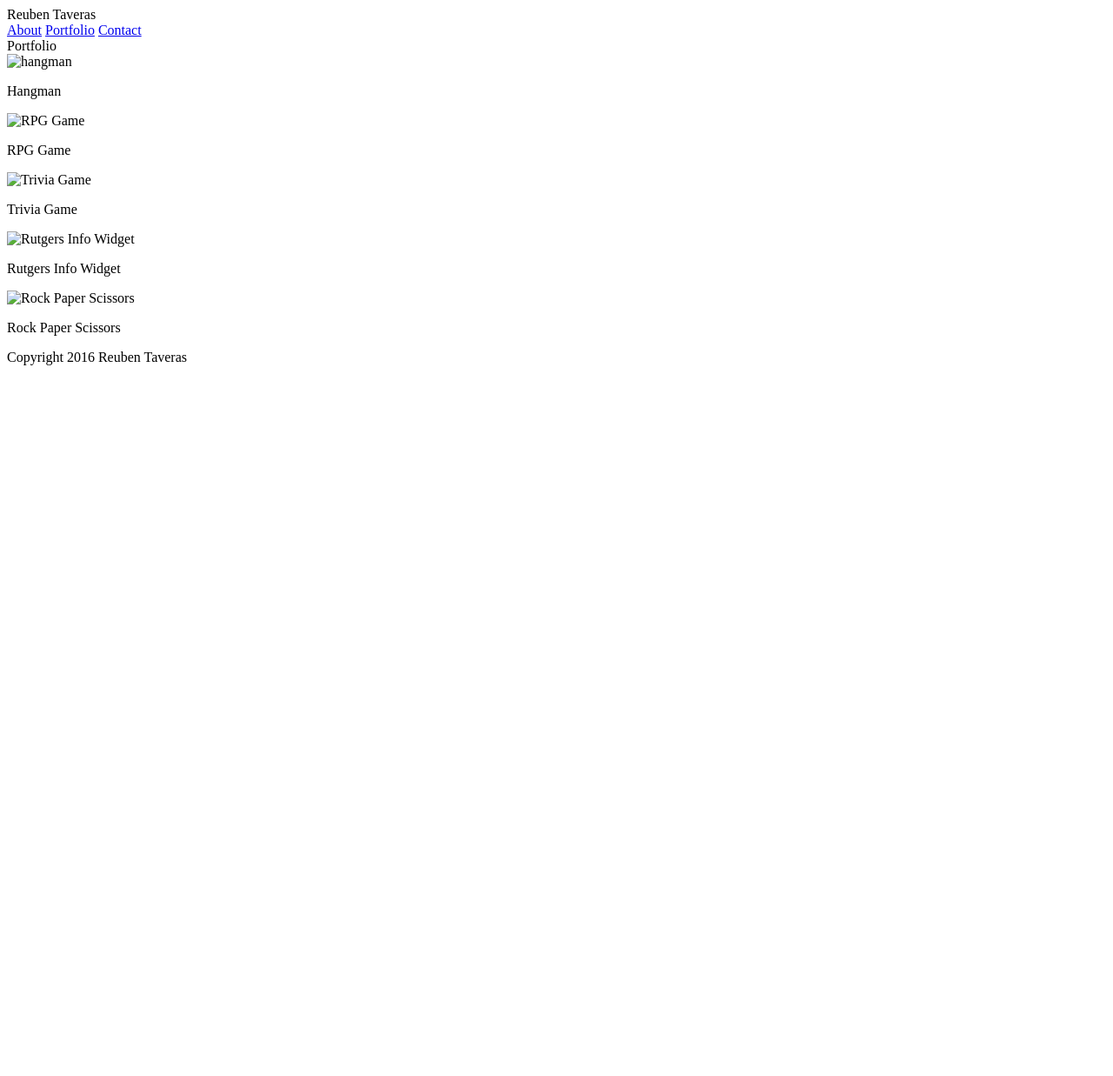
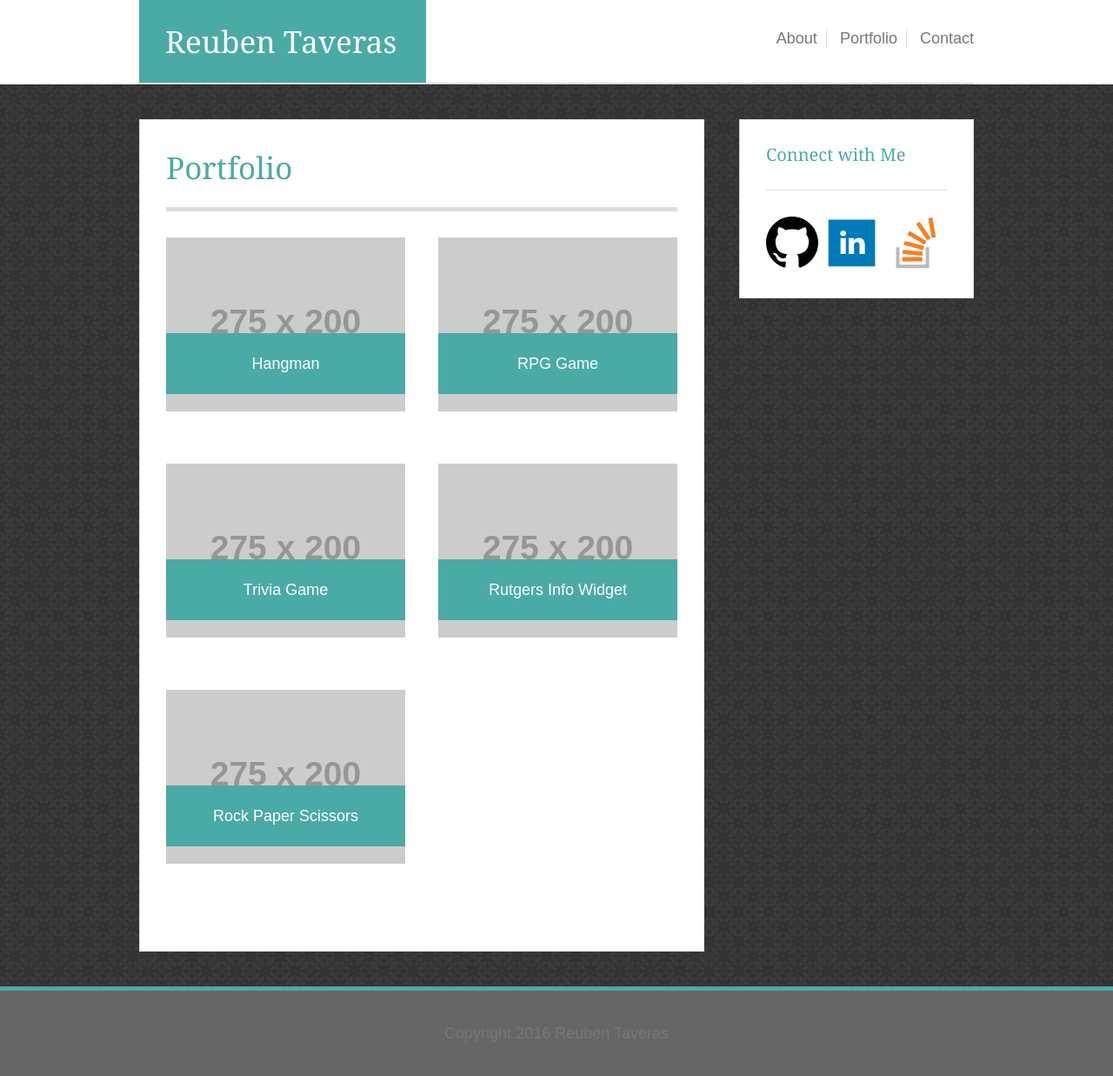
Before and after one commit to rtaveras824/Basic-Portfolio, a PHP site: page /portfolio.html in a window 1280 px wide. Shown: the whole page at 87% size. Before the commit the page ends 420 px from the top, so only its background shows below. Run offline with PHP 8.4, Linux system fonts and the light colour scheme; grey boxes labelled with a size stand in for pictures from a placeholder-image service; some libraries are stand-ins or nearby versions.

Commit message:
Almosted Finished

```diff
--- a/assets/style.css
+++ b/assets/style.css
@@ -4,8 +4,6 @@
 }
 
 body {
-	background-image: url("images/dark_embroidery.png");
-	background-color: gray;
 	font-family: 'Arial', 'Helvetica Neue', Helvetica, sans-serif;
 	font-size: 18px;
 }
@@ -16,7 +14,7 @@ body {
 
 .container {
 	width: 960px;
-	margin-left: 150px;
+	margin: 0 auto;
 }
 
 h1, h2 {
@@ -32,13 +30,16 @@ h2 {
 	border-bottom: 1px solid #ddd;
 }
 
+
+
+/* -------TOP SECTION--------- */
+
 #top .container {
 	position: relative;
 	border-bottom: 2px solid #ddd;
 }
 
 #top {
-	margin-bottom: 40px;
 	background-color: white;
 	width: 100%;
 }
@@ -61,14 +62,23 @@ nav a {
 	text-decoration: none;
 }
 
-.spacer {
+.menuitems {
 	margin-right: 10px;
 	padding-right: 10px;
 	border-right: 1px solid #ddd;
 }
 
+
+
+/* ---------- MIDDLE SECTION -------------*/
+
+#middle {
+	background-image: url("images/dark_embroidery.png");
+	background-color: gray;
+}
+
 #main {
-	margin-bottom: 40px;
+	padding: 40px 0;
 	overflow: auto;
 }
 
@@ -78,18 +88,38 @@ nav a {
 	border-bottom: 5px solid #ddd;
 }
 
-img {
+#content {
+	width: 650px;
+	padding: 40px 30px 40px 30px;
+	background-color: white;
+	border: 1px solid #ddd;
+	line-height: 30px;
+	float: left;
+}
+
+.about {
 	float: left;
 	margin: 0 30px 30px 0;
 }
 
-#content {
-	width: 650px;
-	padding: 40px 40px 40px 30px;
-	background-color: white;
-	border: 1px solid #ddd;
-	line-height: 30px;
+.portfolio {
 	float: left;
+	margin-bottom: 60px;
+	width: 275px;
+	height: 200px;
+}
+
+#first,#third,#fifth {
+	margin-right: 38px;
+}
+
+.portfolio p {
+	text-align: center;
+	padding: 20px 0;
+	background-color: #4aaaa5;
+	color: white;
+	position: relative;
+	top: 110px;
 }
 
 aside {
@@ -103,9 +133,13 @@ aside {
 aside img {
 	width: 60px;
 	height: 60px;
-	margin: 0 4px;
+	margin-right: 4px;
 
 }
+
+
+
+/* ------------- BOTTOM SECTION ------------ */
 
 footer {
 	background-color: #666;
--- a/portfolio.html
+++ b/portfolio.html
@@ -1,41 +1,54 @@
+<!DOCTYPE html>
+<html lang="en">
+
 <!DOCTYPE html>
 <html lang="en">
 
 <head>
 	<title>Portfolio</title>
+	<link rel="stylesheet" type="text/css" href="assets/reset.css">
+	<link rel="stylesheet" type="text/css" href="assets/style.css">
 </head>
 
 <body>
+<div>
 	<section id="top">
-		<header>Reuben Taveras</header>
+		<div class="container">
+			<h1>Reuben Taveras</h1>
 			<nav>
-			<a href="index.html">About</a>
-			<a href="portfolio.html">Portfolio</a>
+				<a class="menuitems" href="index.html">About</a>
+				<a class="menuitems" href="portfolio.html">Portfolio</a>
 				<a href="contact.html">Contact</a>
 			</nav>
+		</div>
 	</section>
 
-	<section id="content">
-		Portfolio
-		<div id="first">
-			<img src="#" alt="hangman">
+	<section id="middle">
+		<div id="main" class="container">
+			<div id="content">
+				<h1>Portfolio</h1>
+				<div id="first" class="portfolio" style="background-image:url(http://placehold.it/275x200)">
 					<p>Hangman</p>
 				</div>
-		<div id="second">
-			<img src="#" alt="RPG Game">
+				<div id="second" class="portfolio" style="background-image:url(http://placehold.it/275x200)">
 					<p>RPG Game</p>
 				</div>
-		<div id="third">
-			<img src="#" alt="Trivia Game">
+				<div id="third" class="portfolio" style="background-image:url(http://placehold.it/275x200)">
 					<p>Trivia Game</p>
 				</div>
-		<div id="fourth">
-			<img src="#" alt="Rutgers Info Widget">
+				<div id="fourth" class="portfolio" style="background-image:url(http://placehold.it/275x200)">
 					<p>Rutgers Info Widget</p>
 				</div>
-		<div id="fifth">
-			<img src="#" alt="Rock Paper Scissors">
+				<div id="fifth" class="portfolio" style="background-image:url(http://placehold.it/275x200)">
 					<p>Rock Paper Scissors</p>
+				</div>
+			</div>
+			<aside>
+				<h2>Connect with Me</h2>
+				<a href="https://www.github.com" target="_blank"><img src="assets/images/github.svg" alt="github"></a>
+				<a href="https://www.linkedin.com" target="_blank"><img src="assets/images/linkedin.svg" alt="linkedin"></a>
+				<a href="https://www.stackoverflow.com" target="_blank"><img src="assets/images/stackoverflow.svg" alt="stack overflow"></a>
+			</aside>
 		</div>
 	</section>
 
```
Also changed, not shown: contact.html (+51 -0 lines), index.html (+10 -8 lines). Lines whose indentation alone changed are shown as unchanged.
